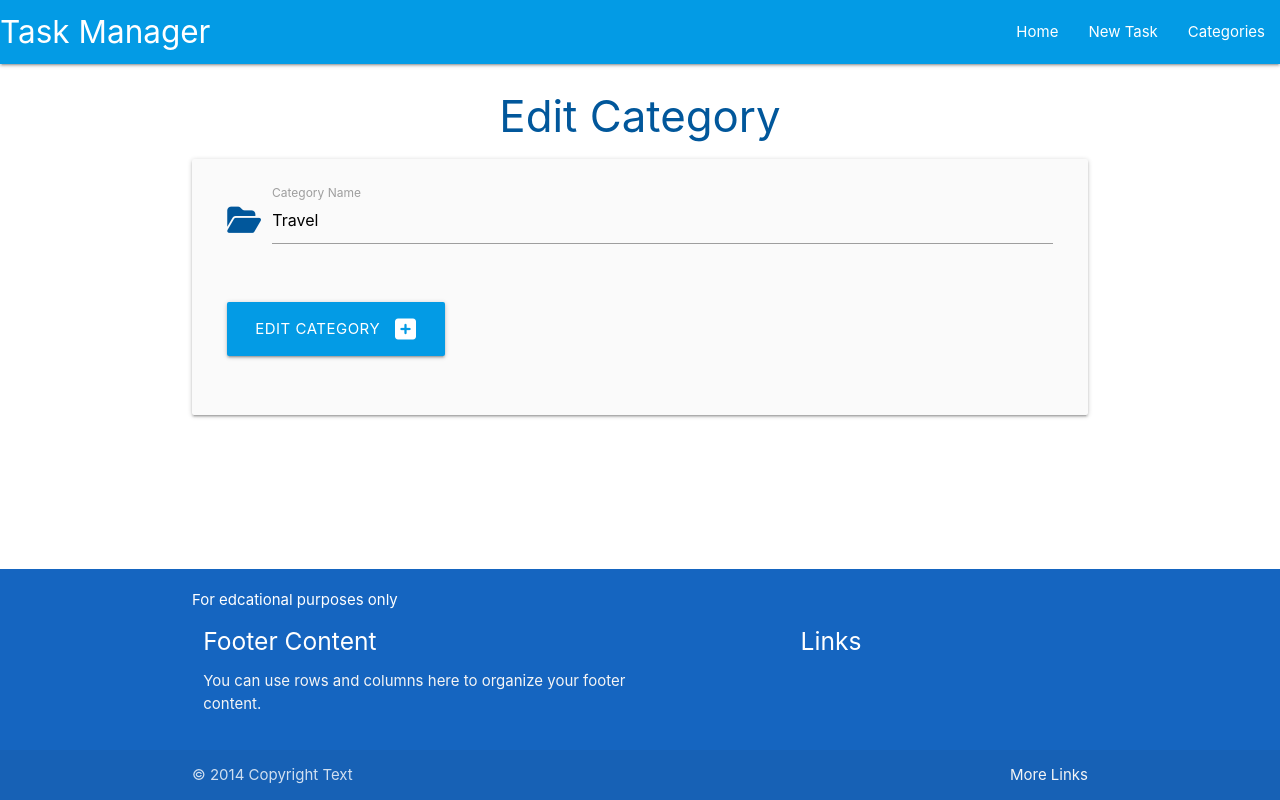
After one commit to sibekov/databasesR, a Flask app: page /edit_category/1 in a window 1280 px wide. The commit adds this page. Run offline with Flask 2, Linux system fonts and the light colour scheme; data comes from the database, SQL or seed files in the repository; some libraries are stand-ins or nearby versions.

Commit message:
Add edit functionallity

```diff
--- a/taskmanager/routes.py
+++ b/taskmanager/routes.py
@@ -18,3 +18,12 @@ def add_category():
         db.session.commit()
         return redirect(url_for("categories"))
     return render_template("add_category.html")
+
+@app.route("/edit_category/<int:category_id>",methods=["GET","POST"])
+def edit_category(category_id):
+    category=Category.query.get_or_404(category_id)
+    if request.method == "POST":
+        category.category_name=request.form.get("category_name")
+        db.session.commit()
+        return redirect(url_for("categories"))
+    return render_template("edit_category.html",category=category)
--- a/taskmanager/templates/categories.html
+++ b/taskmanager/templates/categories.html
@@ -18,7 +18,7 @@
 
         </div>
         <div class="card-action">
-          <a href="#" class="btn green accent-4">Edit</a>
+          <a href="{{url_for('edit_category',category_id=category.id)}}" class="btn green accent-4">Edit</a>
           <a href="#" class="btn red">Delete</a>
         </div>
       </div>
--- /dev/null
+++ b/taskmanager/templates/edit_category.html
@@ -0,0 +1,23 @@
+{% extends "base.html" %}
+{% block content %}
+
+<h3 class="light-blue-text text-darken-4 center-align">Edit Category</h3>
+
+<div class="row card-panel grey lighten-5">
+    <form class="col s12" method="POST" ACTION="{{url_for('edit_category',category_id=category.id)}}">
+      <div class="row">
+        <div class="input-field col s12">
+            <i class="fas fa-folder-open prefix light-blue-text text-darken-4" ></i>
+          <input id="category_name" name="category_name" value="{{category.category_name}}" minlength="3" maxlength="25" type="text" class="validate" required>
+          <label for="category_name">Category Name</label>
+        </div>
+        </div>
+        <div class="row">
+            <div class="input-field col s12">
+              <button type="submit" class="btn-large light-blue darken-1">Edit category <i class="fas fa-plus-square right"></i></button>
+            </div>
+            </div>
+    </form>
+  </div>
+
+{% endblock %}
```
